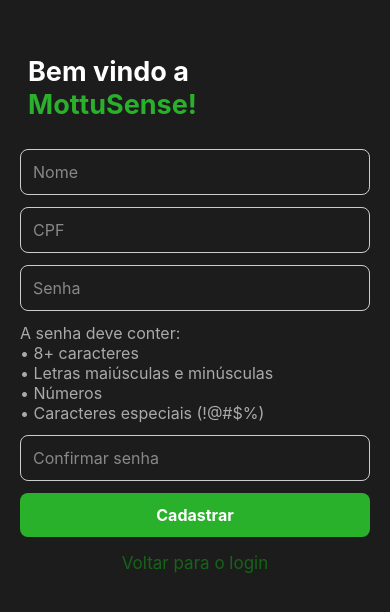
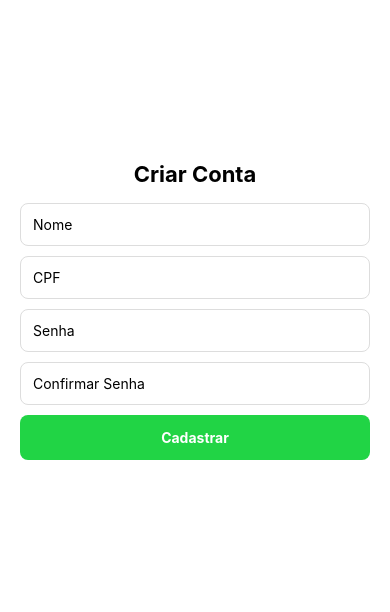
Before and after one commit to Sprints-Challenge-2025/mottu-patio-app, a React Native app: screen /Register in a window 390 px wide. Shown: the part 112-724 px from the top of the page. Built offline with nearby package versions, Linux system fonts and the light colour scheme.

Commit message:
fix: registra via API, valida senha forte + CPF

```diff
--- a/src/screens/RegisterScreen.tsx
+++ b/src/screens/RegisterScreen.tsx
@@ -6,174 +6,93 @@ import {
   StyleSheet,
   Text,
   TouchableOpacity,
+  ActivityIndicator,
 } from "react-native";
-import AsyncStorage from "@react-native-async-storage/async-storage";
+import { useAuth } from "../contexts/AuthContext";
 
 export default function RegisterScreen({ navigation }: any) {
   const [nome, setNome] = useState("");
   const [cpf, setCpf] = useState("");
   const [senha, setSenha] = useState("");
   const [confirmarSenha, setConfirmarSenha] = useState("");
+  const { register, loading } = useAuth();
 
-  const senhaForte = (senha: string): boolean => {
-    const regex = /^(?=.*[a-z])(?=.*[A-Z])(?=.*\d)(?=.*[!@#$%^&*()_+{}\[\]:;<>,.?~\\/-]).{8,}$/;
-    return regex.test(senha);
+  const validarCPF = (cpfRaw: string) => {
+    const cleaned = cpfRaw.replace(/[^\d]+/g, "");
+    if (cleaned.length !== 11 || /^(\d)\1+$/.test(cleaned)) return false;
+    let sum = 0;
+    for (let i = 0; i < 9; i++) sum += parseInt(cleaned.charAt(i)) * (10 - i);
+    let check1 = (sum * 10) % 11;
+    if (check1 === 10 || check1 === 11) check1 = 0;
+    if (check1 !== parseInt(cleaned.charAt(9))) return false;
+    sum = 0;
+    for (let i = 0; i < 10; i++) sum += parseInt(cleaned.charAt(i)) * (11 - i);
+    let check2 = (sum * 10) % 11;
+    if (check2 === 10 || check2 === 11) check2 = 0;
+    if (check2 !== parseInt(cleaned.charAt(10))) return false;
+    return true;
   };
 
-  const validarCPF = (cpf: string): boolean => {
-    cpf = cpf.replace(/[^\d]/g, "");
-    if (cpf.length !== 11 || /^(\d)\1{10}$/.test(cpf)) return false;
-
-    const calc = (x: number) =>
-      cpf
-        .split("")
-        .slice(0, x)
-        .reduce((s, v, i) => s + parseInt(v) * (x + 1 - i), 0);
-
-    const dig1 = (calc(9) * 10) % 11 % 10;
-    const dig2 = (calc(10) * 10) % 11 % 10;
-
-    return dig1 === +cpf[9] && dig2 === +cpf[10];
+  const validarSenhaForte = (s: string) => {
+    return s.length >= 8 && /[A-Z]/.test(s) && /[a-z]/.test(s) && /\d/.test(s) && /[^A-Za-z0-9]/.test(s);
   };
 
   const handleRegister = async () => {
-    if (!nome || !cpf || !senha || !confirmarSenha) {
-      Alert.alert("Erro", "Preencha todos os campos.");
+    if (!nome || nome.length < 2) {
+      Alert.alert("Nome inválido", "Informe um nome válido.");
       return;
     }
-
     if (!validarCPF(cpf)) {
-      Alert.alert("Erro", "CPF inválido.");
+      Alert.alert("CPF inválido", "Informe um CPF válido.");
       return;
     }
-
-    if (senha !== confirmarSenha) {
-      Alert.alert("Erro", "As senhas não coincidem.");
-      return;
-    }
-
-    if (!senhaForte(senha)) {
+    if (!validarSenhaForte(senha)) {
       Alert.alert(
-        "Erro",
+        "Senha fraca",
         "A senha deve ter pelo menos 8 caracteres, com letras maiúsculas, minúsculas, números e símbolos."
       );
       return;
     }
+    if (senha !== confirmarSenha) {
+      Alert.alert("Confirmação", "As senhas não coincidem.");
+      return;
+    }
 
     try {
-      const usuario = { nome, cpf, senha };
-      await AsyncStorage.setItem("usuario", JSON.stringify(usuario));
-
+      await register(nome, cpf.replace(/[^\d]+/g, ""), senha);
       Alert.alert("Sucesso", "Cadastro realizado com sucesso!");
       navigation.replace("Home");
-    } catch (err) {
-      console.error("Erro ao salvar usuário:", err);
-      Alert.alert("Erro", "Não foi possível salvar o usuário.");
+    } catch (err: any) {
+      Alert.alert("Erro", err.message || "Não foi possível cadastrar.");
     }
   };
 
   return (
     <View style={styles.container}>
-      <Text style={styles.cadTitle}>
-        Bem vindo a <Text style={styles.destaqTitle}>MottuSense!</Text>
-      </Text>
+      <Text style={styles.title}>Criar Conta</Text>
 
+      <TextInput placeholder="Nome" value={nome} onChangeText={setNome} style={styles.input} />
+      <TextInput placeholder="CPF" value={cpf} onChangeText={setCpf} style={styles.input} keyboardType="numeric" />
+      <TextInput placeholder="Senha" value={senha} onChangeText={setSenha} style={styles.input} secureTextEntry />
       <TextInput
-        placeholder="Nome"
-        value={nome}
-        onChangeText={setNome}
+        placeholder="Confirmar Senha"
+        value={confirmarSenha}
+        onChangeText={setConfirmarSenha}
         style={styles.input}
-        placeholderTextColor="#888"
+        secureTextEntry
       />
 
-      <TextInput
-        placeholder="CPF"
-        value={cpf}
-        onChangeText={setCpf}
-        keyboardType="numeric"
-        style={styles.input}
-        placeholderTextColor="#888"
-      />
-
-      <TextInput
-        placeholder="Senha"
-        secureTextEntry
-        value={senha}
-        onChangeText={setSenha}
-        style={styles.input}
-        placeholderTextColor="#888"
-      />
-
-      <Text style={styles.passwordHint}>
-        A senha deve conter:
-        {"\n"}• 8+ caracteres
-        {"\n"}• Letras maiúsculas e minúsculas
-        {"\n"}• Números
-        {"\n"}• Caracteres especiais (!@#$%)
-      </Text>
-
-      <TextInput
-        placeholder="Confirmar senha"
-        value={confirmarSenha}
-        onChangeText={setConfirmarSenha}
-        secureTextEntry
-        style={styles.input}
-        placeholderTextColor="#888"
-      />
-
-      <TouchableOpacity onPress={handleRegister} style={styles.cadButton}>
-        <Text style={styles.cadText}>Cadastrar</Text>
-      </TouchableOpacity>
-
-      <TouchableOpacity onPress={() => navigation.goBack()}>
-        <Text style={styles.linkText}>Voltar para o login</Text>
+      <TouchableOpacity onPress={handleRegister} style={styles.button} disabled={loading}>
+        {loading ? <ActivityIndicator /> : <Text style={styles.buttonText}>Cadastrar</Text>}
       </TouchableOpacity>
     </View>
   );
 }
 
 const styles = StyleSheet.create({
-  container: { flex: 1, justifyContent: "center", padding: 20, backgroundColor: "#1C1C1C" },
-  input: {
-    borderWidth: 1,
-    borderColor: "#ccc",
-    borderRadius: 8,
-    padding: 12,
-    marginBottom: 12,
-    color: "#ccc",
-    fontSize: 16,
-  },
-  linkText: {
-    marginTop: 16,
-    textAlign: "center",
-    color: "#176419FF",
-    fontSize: 17,
-  },
-  cadButton: {
-    backgroundColor: "#29b12c",
-    borderRadius: 8,
-    padding: 12,
-  },
-  cadText: {
-    color: "#fff",
-    textAlign: "center",
-    fontSize: 16,
-    fontWeight: "bold",
-  },
-  cadTitle: {
-    color: "#fff",
-    textAlign: "left",
-    padding: 8,
-    fontSize: 27,
-    fontWeight: "bold",
-    marginBottom: 20,
-  },
-  destaqTitle: {
-    color: "#29b12c",
-  },
-  passwordHint: {
-    color: "#aaa",
-    fontSize: 16,
-    marginBottom: 12,
-  },
+  container: { flex: 1, padding: 20, backgroundColor: "#fff", justifyContent: "center" },
+  input: { borderWidth: 1, borderColor: "#ddd", padding: 12, marginBottom: 10, borderRadius: 8 },
+  button: { backgroundColor: "#21D445FF", padding: 14, borderRadius: 8, alignItems: "center" },
+  buttonText: { color: "#fff", fontWeight: "bold" },
+  title: { fontSize: 22, fontWeight: "700", marginBottom: 16, textAlign: "center" },
 });
```
